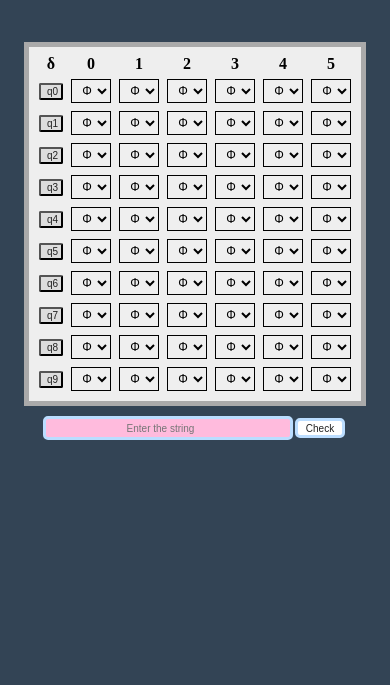
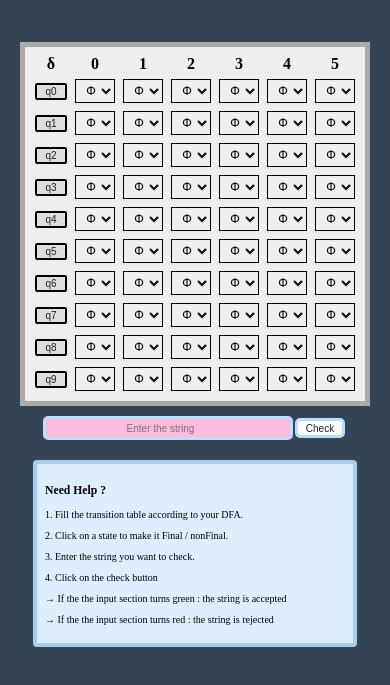
Before and after one commit to Ebadulislam1001/DFA, a plain HTML site: page index.html in a window 390 px wide. Both pictures are taken after a click on the button "Check". Shown: the part 97-782 px from the top of the page. Drawn offline with Linux system fonts and the light colour scheme.

Commit message:
first update

```diff
--- a/index.html
+++ b/index.html
@@ -32,9 +32,18 @@
         align-items: center;
         justify-content: center;
       }
+      footer {
+        width: 360px;
+        margin: 10px;
+        padding: 10px;
+        padding-left: 25px;
+        border: 4px solid #ace;
+        border-radius: 6px;
+        background-color: #def;
+      }
       table {
         margin: 5px 0;
-        background: #eee;
+        background-color: #eee;
         border: 5px solid #aaa;
         padding: 10px;
       }
@@ -44,6 +53,7 @@
         background-color: #ddd;
         color: #222;
         text-align: center;
+        border: 2px solid black;
         border-radius: 4px;
       }
       select {
@@ -64,7 +74,7 @@
       #stringDisplay {
         text-align: center;
         font-size: 16px;
-        width: 320px;
+        width: 300px;
         height: 25px;
         border: 3px solid #bdf;
         border-radius: 5px;
@@ -87,13 +97,21 @@
         section {
           width: 360px;
         }
+        footer {
+          width: 300px;
+          margin: 15px;
+          padding: 8px;
+          font-size: 10px;
+          border-radius: 4px;
+          display: none;
+        }
         table {
           margin: 5px;
           padding: 5px;
         }
         button {
           margin: 2px;
-          width: 24px;
+          width: 32px;
           font-size: 10px;
           color: #222;
           text-align: center;
@@ -1074,7 +1092,17 @@
           <button id="checkButton" type="button" onclick="check()">Check</button>
         </form>
       </section>
-      <footer></footer>
+      <footer id="footer">
+        <h3>Need Help ?</h3>
+        <div>
+          <p>1. Fill the transition table according to your DFA.</p>
+          <p>2. Click on a state to make it Final / nonFinal.</p>
+          <p>3. Enter the string you want to check.</p>
+          <p>4. Click on the check button</p>
+          <p>&rarr; If the the input section turns green : the string is accepted</p>
+          <p>&rarr; If the the input section turns red : the string is rejected</p>
+        </div>
+      </footer>
     </main>
     <script>
       function reset() {
@@ -1105,7 +1133,10 @@
         let currentState = 0;
 
         for (i = 0; i < inputLen && currentState >= 0; i++) {
-          let nextState = transition[currentState][inputStr[i]];
+          let nextState = -1;
+          if (inputStr[i] >= 0 && inputStr[i] <= 5) {
+            nextState = transition[currentState][inputStr[i]];
+          }
           console.log(i + 1 + ": State q" + currentState + " on symbol " + inputStr[i] + " leads us to state q" + nextState);
           currentState = nextState;
         }
@@ -1115,6 +1146,7 @@
         } else {
           document.getElementById("stringDisplay").style.backgroundColor = "#fbd";
           console.log("string rejected !");
+          document.getElementById("footer").style.display = "block";
         }
       }
 
```
